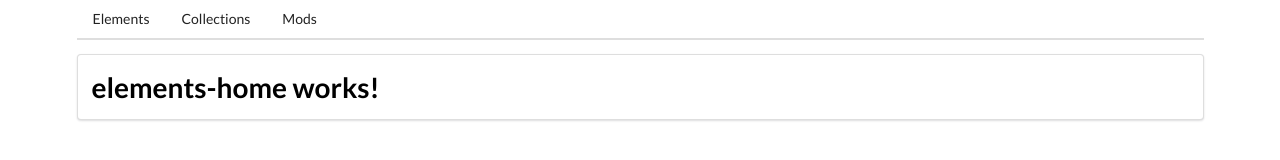
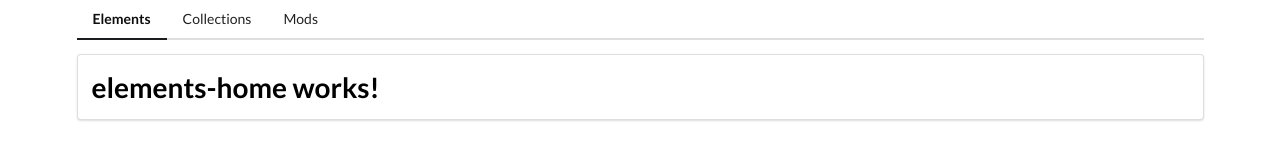
Before and after one commit to Tony940426/Angular-Comps, an Angular app: page /elements in a window 1280 px wide. Shown: the top 160 px of the page. Built offline with nearby package versions, Linux system fonts and the light colour scheme.

Commit message:
Added bold styling

```diff
--- a/src/app/app.component.html
+++ b/src/app/app.component.html
@@ -1,8 +1,8 @@
 <div class="ui container">
     <div class="ui secondary pointing menu">
-      <a routerLink="/elements" class="item">Elements</a>
-      <a routerLink="/collections" class="item">Collections</a>
-      <a routerLink="/mods" class="item">Mods</a>
+      <a routerLink="/elements" routerLinkActive="active" class="item">Elements</a>
+      <a routerLink="/collections" routerLinkActive="active" class="item">Collections</a>
+      <a routerLink="/mods" routerLinkActive="active" class="item">Mods</a>
     </div>
     <div class="ui segment">
       <router-outlet></router-outlet>
```
